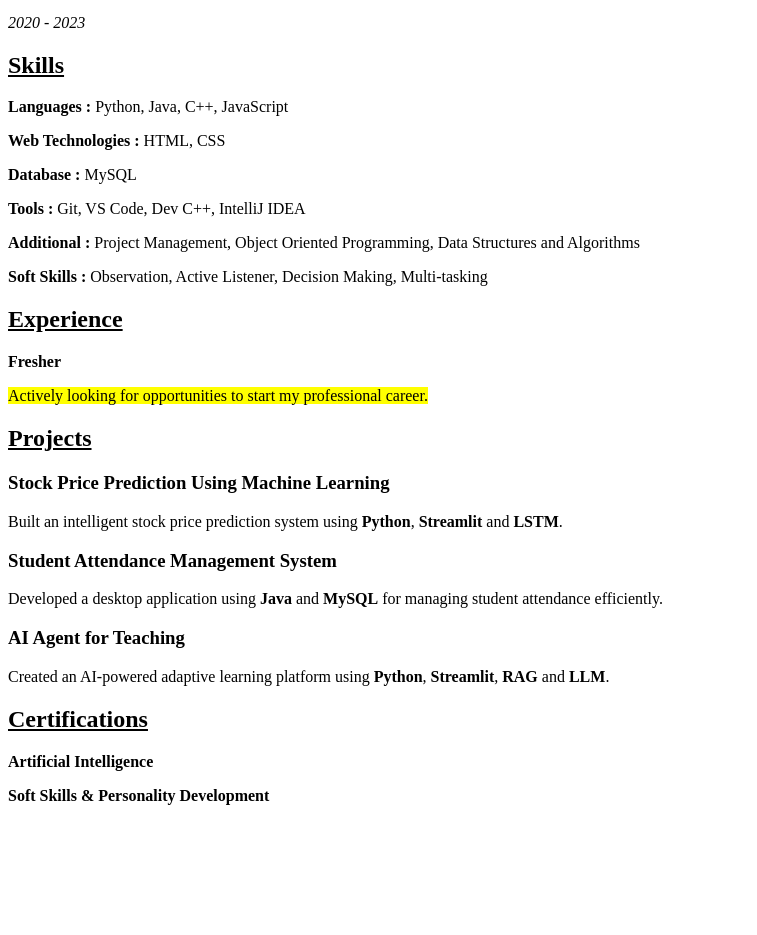
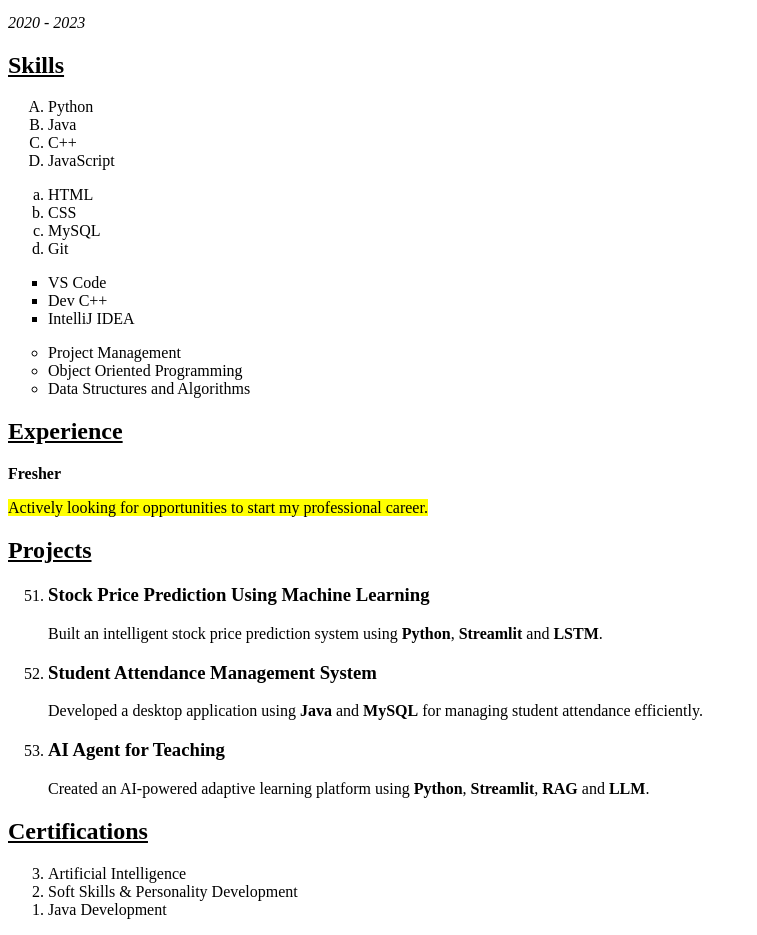
Before and after one commit to OmkarTake/Python-web-development-journey, a plain HTML site: page index.html in a window 1280 px wide. Shown: the part 644-1579 px from the top of the page, without its empty margins (0-757 px from the left). Before the commit the page ends 1465 px from the top, so only its background shows below. Drawn offline with Linux system fonts and the light colour scheme.

Commit message:
add edited resume template and task 2 file

```diff
--- a/index.html
+++ b/index.html
@@ -1,10 +1,8 @@
 <!DOCTYPE html>
 <html>
-
 <head>
-    <title>Omkar Take Resume</title>
+    <title>Omkar Take Resume - Task 1</title>
 </head>
-
 <body>
 
     <h1><u>OMKAR TAKE</u></h1>
@@ -14,10 +12,7 @@
     <p><b>GitHub :</b> OmkarTake</p>
     <p><b>LinkedIn :</b> Omkar Take</p>
 
-    <!-- Career Objective -->
-
     <h2><u>Career Objective</u></h2>
-
     <p>
         Passionate B.Tech student skilled in <strong>Java Development</strong>,
         <strong>Front-End Development</strong> and
@@ -26,125 +21,85 @@
         gain practical experience, and contribute to real-world software projects.
     </p>
 
-    <!-- Education -->
-
     <h2><u>Education</u></h2>
-
     <h3>GH Raisoni College of Engineering and Management</h3>
-
-    <p>
-        <b>Degree :</b> Bachelor of Technology
-    </p>
-
-    <p>
-        <b>Branch :</b> Computer Science & Engineering (Artificial Intelligence)
-    </p>
-
-    <p>
-        <b>CGPA :</b> <strong>7.76</strong>
-    </p>
-
-    <p>
-        <i>2023 - 2026</i>
-    </p>
+    <p><b>Degree :</b> Bachelor of Technology</p>
+    <p><b>Branch :</b> Computer Science & Engineering (Artificial Intelligence)</p>
+    <p><b>CGPA :</b> <strong>7.76</strong></p>
+    <p><i>2023 - 2026</i></p>
 
     <h3>SVSMD'S KKI Polytechnic College</h3>
-
-    <p>
-        <b>Diploma :</b> Computer Science and Technology
-    </p>
-
-    <p>
-        <b>Percentage :</b> <strong>84.20%</strong>
-    </p>
-
-    <p>
-        <i>2020 - 2023</i>
-    </p>
-
-    <!-- Skills -->
+    <p><b>Diploma :</b> Computer Science and Technology</p>
+    <p><b>Percentage :</b> <strong>84.20%</strong></p>
+    <p><i>2020 - 2023</i></p>
 
     <h2><u>Skills</u></h2>
+    <!-- Task 1.1: OL numbers changed to uppercase alphabets -->
+    <ol type="A">
+        <li>Python</li>
+        <li>Java</li>
+        <li>C++</li>
+        <li>JavaScript</li>
+    </ol>
 
-    <p>
-        <b>Languages :</b> Python, Java, C++, JavaScript
-    </p>
+    <!-- Task 1.2: OL numbers changed to lowercase alphabets -->
+    <ol type="a">
+        <li>HTML</li>
+        <li>CSS</li>
+        <li>MySQL</li>
+        <li>Git</li>
+    </ol>
 
-    <p>
-        <b>Web Technologies :</b> HTML, CSS
-    </p>
+    <!-- Task 1.3: UL circle changed to square -->
+    <ul type="square">
+        <li>VS Code</li>
+        <li>Dev C++</li>
+        <li>IntelliJ IDEA</li>
+    </ul>
 
-    <p>
-        <b>Database :</b> MySQL
-    </p>
-
-    <p>
-        <b>Tools :</b> Git, VS Code, Dev C++, IntelliJ IDEA
-    </p>
-
-    <p>
-        <b>Additional :</b> Project Management, Object Oriented Programming,
-        Data Structures and Algorithms
-    </p>
-
-    <p>
-        <b>Soft Skills :</b> Observation, Active Listener,
-        Decision Making, Multi-tasking
-    </p>
-
-    <!-- Experience -->
+    <!-- Extra UL example using hollow circle -->
+    <ul type="circle">
+        <li>Project Management</li>
+        <li>Object Oriented Programming</li>
+        <li>Data Structures and Algorithms</li>
+    </ul>
 
     <h2><u>Experience</u></h2>
-
-    <p>
-        <strong>Fresher</strong>
-    </p>
-
-    <p>
-        <mark>Actively looking for opportunities to start my professional career.</mark>
-    </p>
-
-    <!-- Projects -->
+    <p><strong>Fresher</strong></p>
+    <p><mark>Actively looking for opportunities to start my professional career.</mark></p>
 
     <h2><u>Projects</u></h2>
 
+    <!-- Task 1.4: OL starts from 51 -->
+    <ol start="51">
+        <li>
             <h3>Stock Price Prediction Using Machine Learning</h3>
-
-    <p>
-        Built an intelligent stock price prediction system using
+            <p>Built an intelligent stock price prediction system using
                 <b>Python</b>, <b>Streamlit</b> and <b>LSTM</b>.
             </p>
-
+        </li>
+        <li>
             <h3>Student Attendance Management System</h3>
-
-    <p>
-        Developed a desktop application using
-        <b>Java</b> and <b>MySQL</b>
+            <p>Developed a desktop application using <b>Java</b> and <b>MySQL</b>
                 for managing student attendance efficiently.
             </p>
-
+        </li>
+        <li>
             <h3>AI Agent for Teaching</h3>
-
-    <p>
-        Created an AI-powered adaptive learning platform using
-        <b>Python</b>, <b>Streamlit</b>,
-        <b>RAG</b> and <b>LLM</b>.
+            <p>Created an AI-powered adaptive learning platform using
+                <b>Python</b>, <b>Streamlit</b>, <b>RAG</b> and <b>LLM</b>.
             </p>
-
-    <!-- Certifications -->
+        </li>
+    </ol>
 
     <h2><u>Certifications</u></h2>
 
-    <p>
-        <strong>Artificial Intelligence</strong>
-    </p>
-
-    <p>
-        <strong>Soft Skills & Personality Development</strong>
-    </p>
-
-
+    <!-- Task 1.5: OL displayed in reverse order -->
+    <ol reversed>
+        <li>Artificial Intelligence</li>
+        <li>Soft Skills & Personality Development</li>
+        <li>Java Development</li>
+    </ol>
 
 </body>
-
 </html>
```
Also changed, not shown: task2.html (added, +22 -0 lines). Lines whose indentation alone changed are shown as unchanged.
